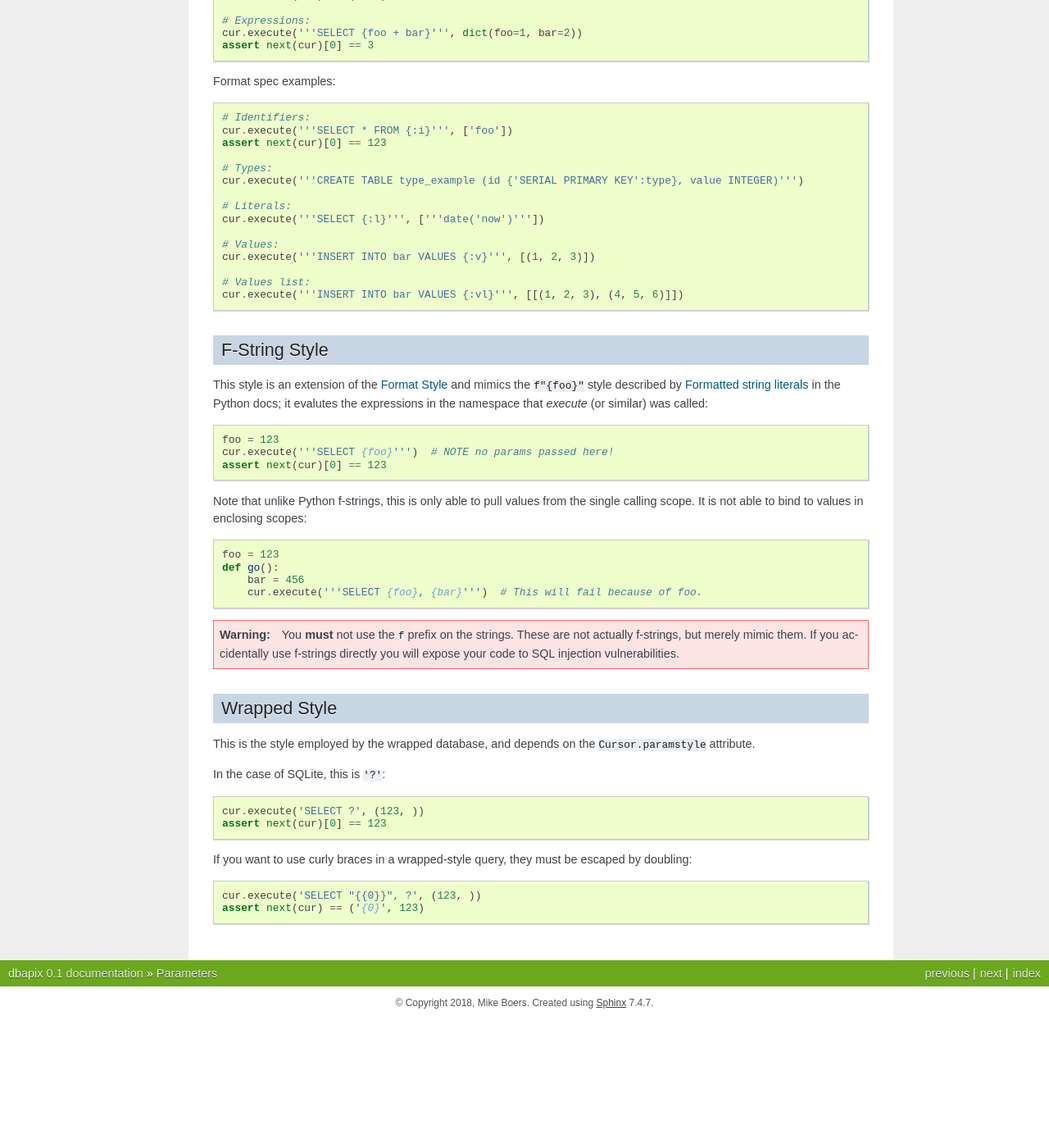
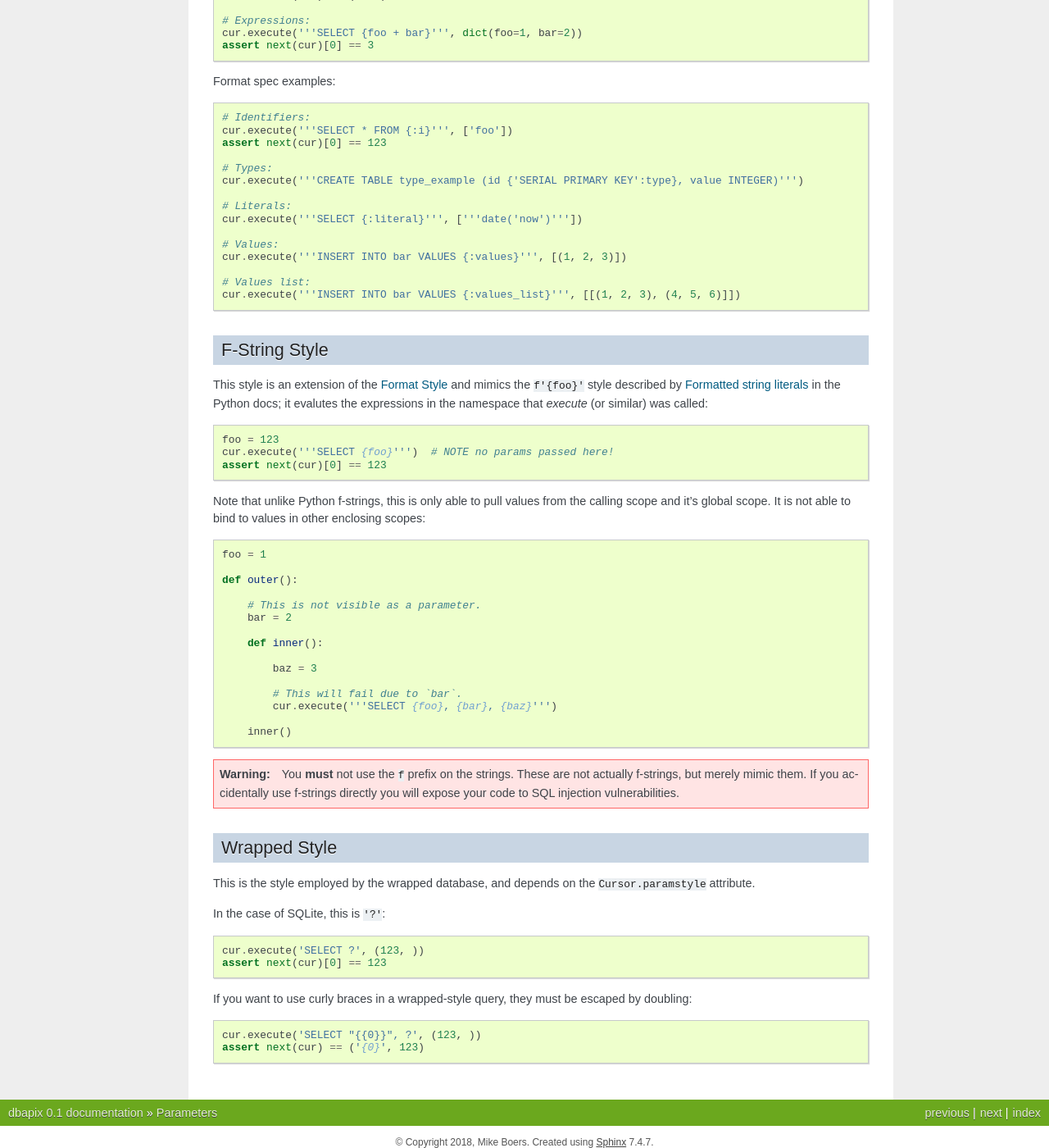
Before and after one commit to mikeboers/dbapix, a Sphinx documentation site: the page built from docs/api/params.rst, in a window 1280 px wide and 1400 px high, scrolled down 1312 px. Shown: the whole window at 82% size. Built offline with Sphinx 7.4.7, drawn with Linux system fonts in a browser that asks for light colours; before the commit the page ends 2555 px from its top, so only the background shows below that.

```diff
--- a/docs/api/params.rst
+++ b/docs/api/params.rst
@@ -112,13 +112,13 @@ Format spec examples:
     cur.execute('''CREATE TABLE type_example (id {'SERIAL PRIMARY KEY':type}, value INTEGER)''')
 
     # Literals:
-    cur.execute('''SELECT {:l}''', ['''date('now')'''])
+    cur.execute('''SELECT {:literal}''', ['''date('now')'''])
 
     # Values:
-    cur.execute('''INSERT INTO bar VALUES {:v}''', [(1, 2, 3)])
+    cur.execute('''INSERT INTO bar VALUES {:values}''', [(1, 2, 3)])
 
     # Values list:
-    cur.execute('''INSERT INTO bar VALUES {:vl}''', [[(1, 2, 3), (4, 5, 6)]])
+    cur.execute('''INSERT INTO bar VALUES {:values_list}''', [[(1, 2, 3), (4, 5, 6)]])
 
 
 
@@ -129,7 +129,7 @@ Format spec examples:
 F-String Style
 --------------
 
-This style is an extension of the :ref:`format_style` and mimics the ``f"{foo}"`` style described by `Formatted string literals <https://docs.python.org/3/reference/lexical_analysis.html#f-strings>`_ in the Python docs; it evalutes the expressions in the namespace that `execute` (or similar) was called:
+This style is an extension of the :ref:`format_style` and mimics the ``f'{foo}'`` style described by `Formatted string literals <https://docs.python.org/3/reference/lexical_analysis.html#f-strings>`_ in the Python docs; it evalutes the expressions in the namespace that `execute` (or similar) was called:
 
 .. testcode::
 
@@ -137,12 +137,24 @@ This style is an extension of the :ref:`format_style` and mimics the ``f"{foo}"`
     cur.execute('''SELECT {foo}''')  # NOTE no params passed here!
     assert next(cur)[0] == 123
 
-Note that unlike Python f-strings, this is only able to pull values from the single calling scope. It is not able to bind to values in enclosing scopes::
+Note that unlike Python f-strings, this is only able to pull values from the calling scope and it's global scope. It is not able to bind to values in other enclosing scopes::
 
-    foo = 123
-    def go():
-        bar = 456
-        cur.execute('''SELECT {foo}, {bar}''')  # This will fail because of foo.
+    foo = 1
+
+    def outer():
+
+        # This is not visible as a parameter.
+        bar = 2
+
+        def inner():
+
+            baz = 3
+
+            # This will fail due to `bar`.
+            cur.execute('''SELECT {foo}, {bar}, {baz}''')
+
+        inner()
+
 
 .. warning:: You **must** not use the ``f`` prefix on the strings. These are not actually f-strings, but merely mimic them. If you accidentally use f-strings directly you will expose your code to SQL injection vulnerabilities.
 
```
Also changed, not shown: docs/api/row.rst (+26 -0 lines), 3 other files.
